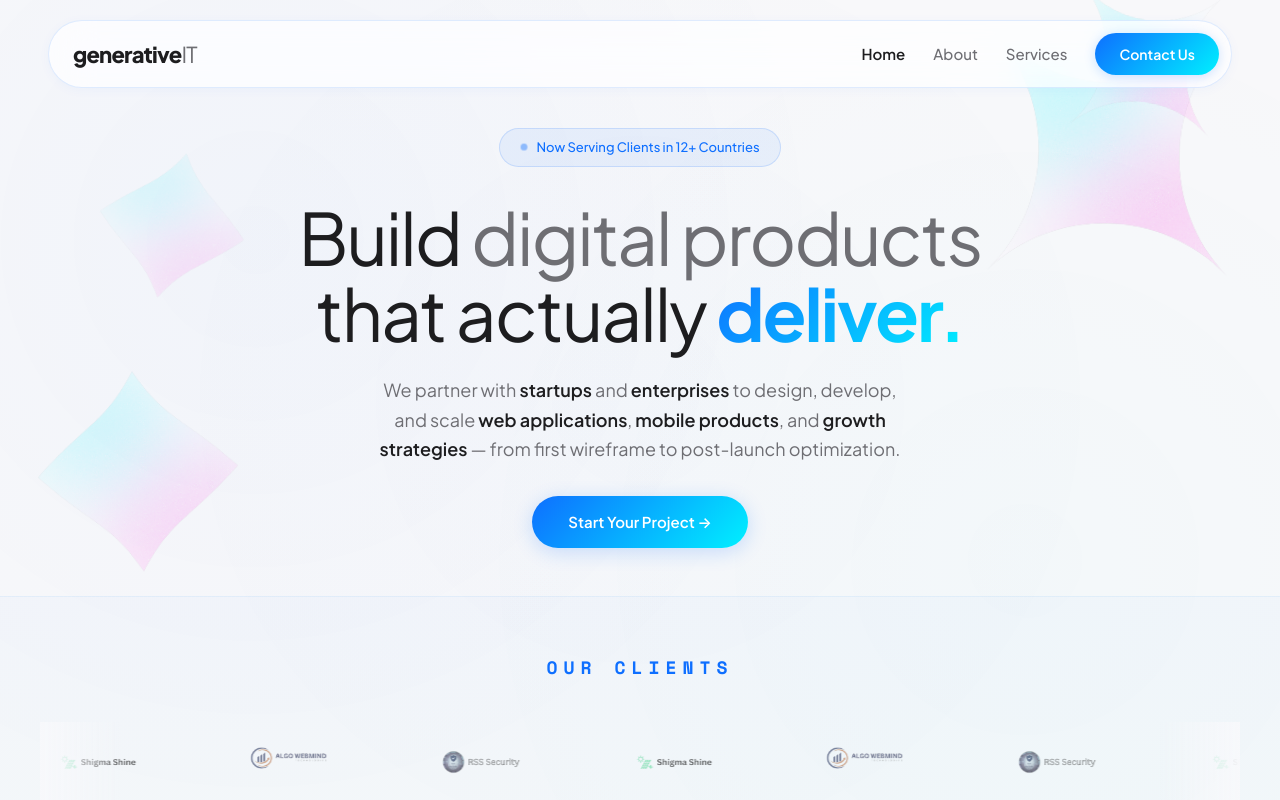
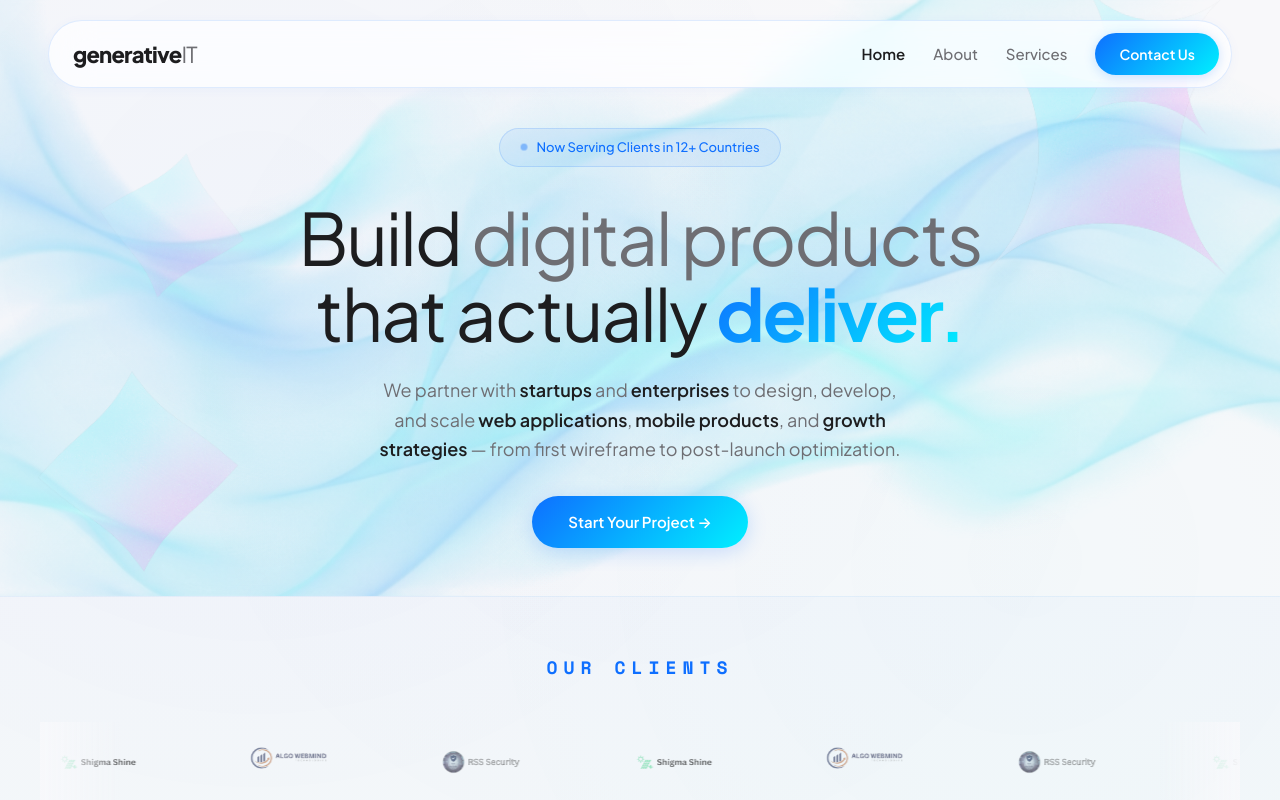
Before and after one commit to voxmastery/generative_it, an Angular app: page / in a window 1280 px wide. Shown: the top 800 px of the page. Built offline with nearby package versions, Linux system fonts and the light colour scheme; a web font is replaced by a local one.

Commit message:
feat: add hero and CTA gradient background images (white-removed), remove old dark versions

```diff
--- a/src/app/pages/home/home.component.css
+++ b/src/app/pages/home/home.component.css
@@ -20,6 +20,19 @@
   -webkit-background-clip: text;
   -webkit-text-fill-color: transparent;
   background-clip: text;
+}
+
+/* ====== SECTION BACKGROUND IMAGES ====== */
+.section-bg {
+  position: absolute;
+  top: 0;
+  left: 0;
+  width: 100%;
+  height: 100%;
+  object-fit: cover;
+  pointer-events: none;
+  z-index: 0;
+  opacity: 0.5;
 }
 
 /* ====== COOLSHAPE DECORATIONS ====== */
--- a/src/app/pages/home/home.component.html
+++ b/src/app/pages/home/home.component.html
@@ -1,5 +1,6 @@
 <!-- ============ SECTION 1: HERO ============ -->
 <section class="hero">
+  <img class="section-bg" src="/assets/images/hero-gradient.png" alt="" aria-hidden="true">
   <!-- Coolshape decorations -->
   <img class="coolshape cs-hero-1" src="/assets/shapes/coolshape-star.svg" alt="" aria-hidden="true">
   <img class="coolshape cs-hero-2" src="/assets/shapes/coolshape-diamond.svg" alt="" aria-hidden="true">
@@ -353,6 +354,7 @@
 
 <!-- ============ SECTION 7: CTA ============ -->
 <section class="cta-section">
+  <img class="section-bg" src="/assets/images/cta-gradient.png" alt="" aria-hidden="true">
   <img class="coolshape cs-cta-1" src="/assets/shapes/coolshape-diamond.svg" alt="" aria-hidden="true">
   <img class="coolshape cs-cta-2" src="/assets/shapes/coolshape-star.svg" alt="" aria-hidden="true">
 
```
Also changed, not shown: src/assets/images/cta-gradient.png (added), src/assets/images/hero-gradient.png (added).
